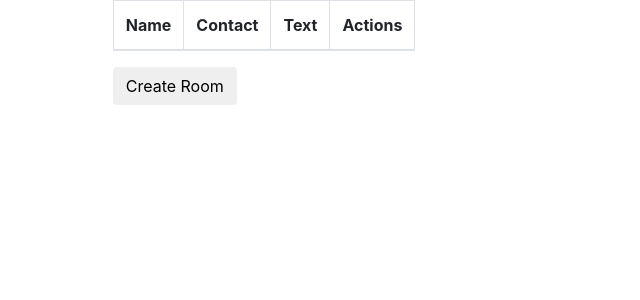
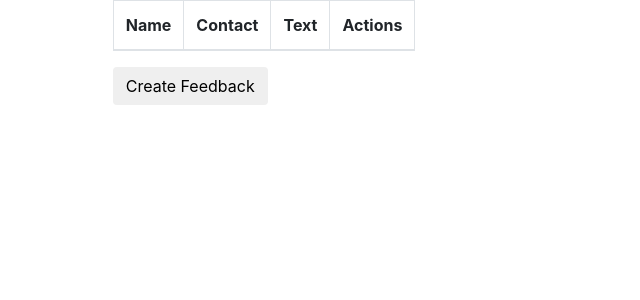
Before and after one commit to kalevhark/sandbox, a Django app: page /feedback/ in a window 1280 px wide. Shown: the top 300 px of the page, without its empty margins (0-640 px from the left). Run offline with Django 3.2, Linux system fonts and the light colour scheme; data that the repository does not hold is empty; some libraries are stand-ins or nearby versions.

Commit message:
Lisatud feedback app

```diff
--- a/feedback/templates/feedback/main.html
+++ b/feedback/templates/feedback/main.html
@@ -23,7 +23,7 @@ Actions
 </table>
 
 <div  id="roomform">
-    <button  id="createRoom"  class="btn"> Create Room </button>
+    <button  id="createRoom"  class="btn"> Create Feedback </button>
 </div>
 
 {% endblock %}
--- a/feedback/urls.py
+++ b/feedback/urls.py
@@ -6,13 +6,9 @@ from feedback import views
 
 urlpatterns = [
     path('', TemplateView.as_view(template_name="feedback/main.html"), name='feedback_main'),
-    path('list', views.FeedbackList.as_view(), name='feedback_list'),
-    path('create', views.FeedbackCreate.as_view(), name='feedback_create'),
+    path('list/', views.FeedbackList.as_view(), name='feedback_list'),
+    path('create/', views.FeedbackCreate.as_view(), name='feedback_create'),
     path('update/<int:pk>', views.FeedbackUpdate.as_view(), name='feedback_update'),
     path('delete/<int:pk>', views.FeedbackDelete.as_view(), name='feedback_delete'),
     path('<int:pk>', views.FeedbackDetail.as_view(), name='feedback_detail'),
 ]
-
-# if settings.DEBUG:
-#     from django.contrib.staticfiles.urls import staticfiles_urlpatterns
-#     urlpatterns += staticfiles_urlpatterns()
```
